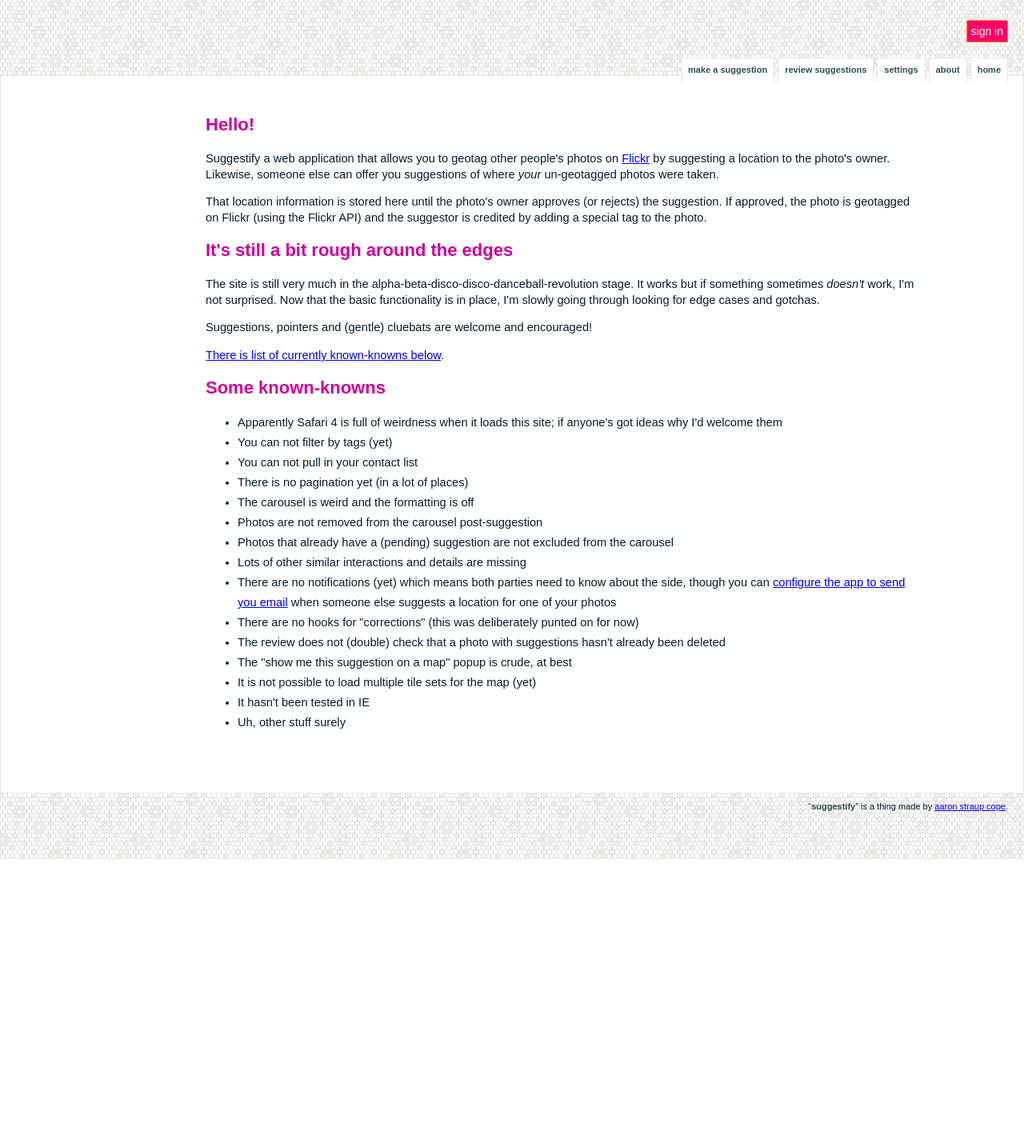
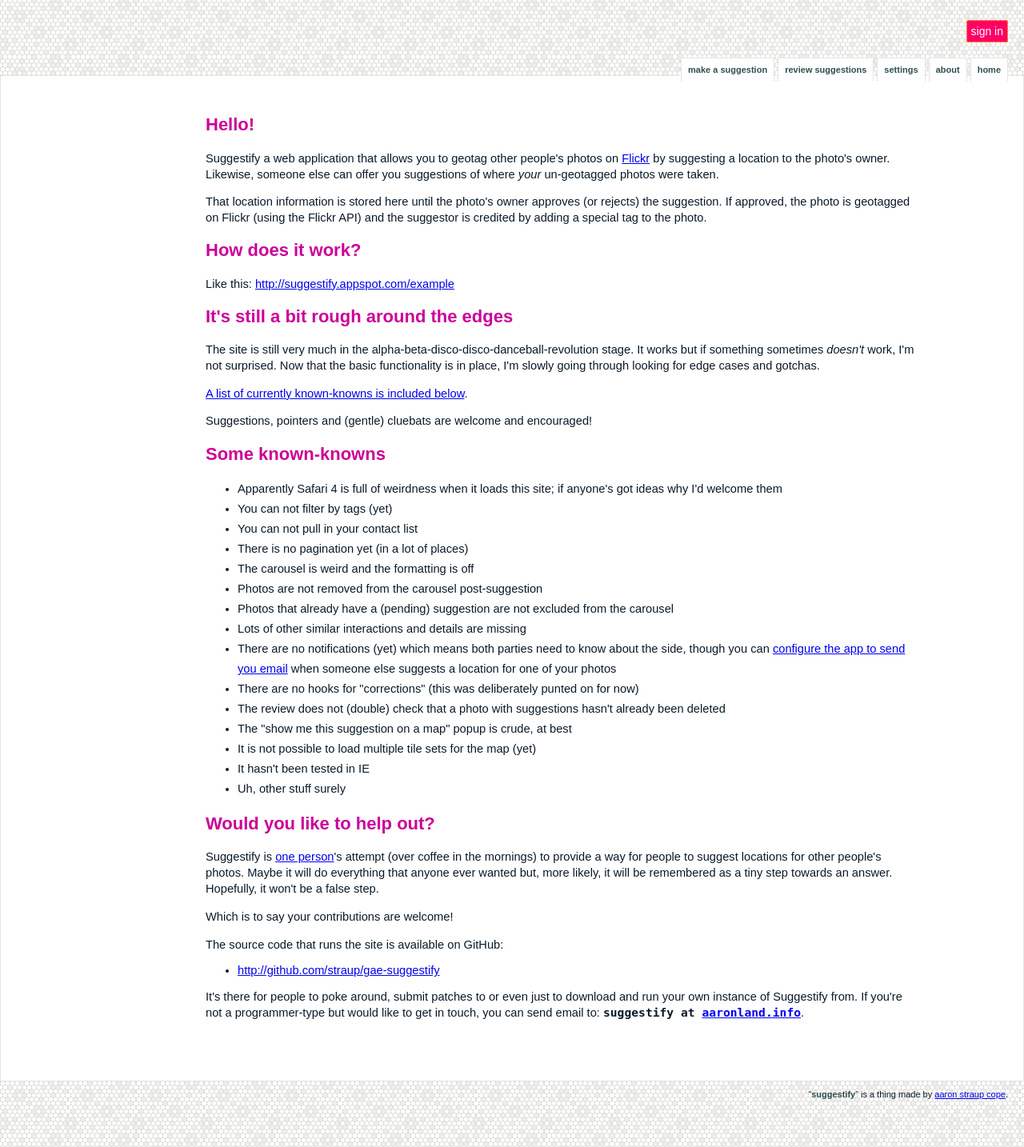
Before and after one commit to straup/gae-suggestify, a Django app: template templates/about.html in a window 1280 px wide. Shown: the whole page at 80% size. Before the commit the page ends 1074 px from the top, so only its background shows below. Run offline with Django 3.2, Linux system fonts and the light colour scheme; the template is opened without the code that fills it: most values are stand-ins (such as "Sample title", 1, 10 or a date in 2020).

Commit message:
copy and fussing

```diff
--- a/templates/about.html
+++ b/templates/about.html
@@ -8,6 +8,10 @@
 
 <p>That location information is stored here until the photo's owner approves (or rejects) the suggestion. If approved, the photo is geotagged on Flickr (using the Flickr API) and the suggestor is credited by adding a special tag to the photo.</p>
 
+<h2>How does it work?</h2>
+
+<p>Like this: <a href="/example">http://suggestify.appspot.com/example</a></p>
+
 <h2>It's still a bit rough around the edges</h2>
 
 <p>The site is still very much in the
@@ -16,17 +20,10 @@
   functionality is in place, I'm slowly going through looking for edge cases and
   gotchas.</p>
 
+<p><a href="#known">A list of currently known-knowns is included below</a>.</p>
+
 <p>Suggestions, pointers and (gentle) cluebats are welcome and encouraged!</p>
 
-<p><a href="#known">There is list of currently known-knowns below</a>.</p>
-
-<!--
-<a name="settings"></a>
-
-<h2>Settings</h2>
-
-<p>...</p>
--->
 
 <a name="known"></a>
 
@@ -71,4 +68,27 @@ the side, though you can <a href="/settings/notifications">configure the app to
 
 </ul>
 
+<h2>Would you like to help out?</h2>
+
+<p>Suggestify is <a href="http://www.aaronland.info/">one person</a>'s attempt (over coffee in the
+  mornings) to provide a way for
+  people to suggest locations for <en>other</em> people's photos. Maybe it will
+  do everything that anyone ever wanted but, more likely, it will be
+  remembered as a tiny step towards an answer. Hopefully, it won't be a
+  false step.</p>
+
+<p>Which is to say your contributions are welcome!</p>
+
+<p>The source code that runs the site is available on GitHub:</p>
+
+<ul>
+  <li><a href="http://github.com/straup/gae-suggestify">http://github.com/straup/gae-suggestify</a></li>
+</ul>
+
+<p>It's there for people to poke around, submit patches to or even just to
+  download and run your own instance of Suggestify from. If you're not a
+  programmer-type but would like to get in touch, you can send email
+  to: <code style="font-weight:700;">suggestify
+  at <a href="http://www.aaronland.info">aaronland.info</a></code>.</p>
+
 {% include "inc_foot.html" %}
--- a/templates/inc_head.html
+++ b/templates/inc_head.html
@@ -73,7 +73,7 @@
 
                 <form method="POST" action="/signout" style="display:inline;margin-left:15px;">
                   <input type="hidden" name="crumb" value="{{ logout_crumb|escape }}" />
-                  <input type="submit" value="sign out" style="border:1px dotted white;background-color:pink;color:white;font-size:14px;padding:5px;" />
+                  <input type="submit" value="sign out" style="border:1px dotted white;background-color:#ff0066;color:white;font-size:14px;padding:5px;" />
                 </form>
 
             {% else %}
--- a/templates/inc_main_logged_in.html
+++ b/templates/inc_main_logged_in.html
@@ -48,6 +48,7 @@
           <p>Or you can also:</p>
 
           <ul class="alt_options">
+            <li><a href="/example">Find out how suggesting and approving a location works</a></li>
             <li><a href="/about#known">Review the list of known-knowns (it is still early days)</a></li>
             <li><a href="/settings">Review your settings</a></li>
           </ul>
```
Also changed, not shown: templates/inc_main_logged_out.html (+7 -4 lines).
